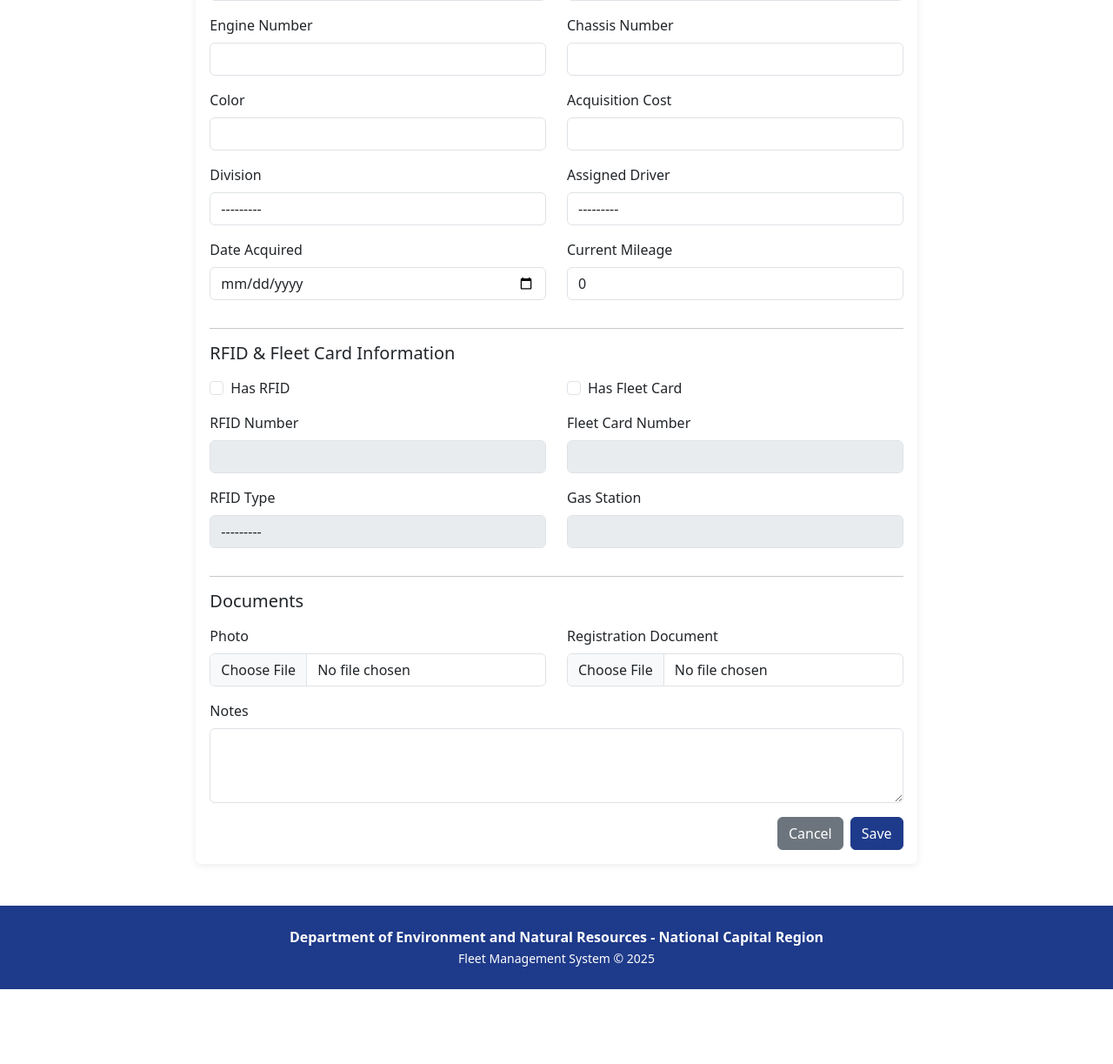
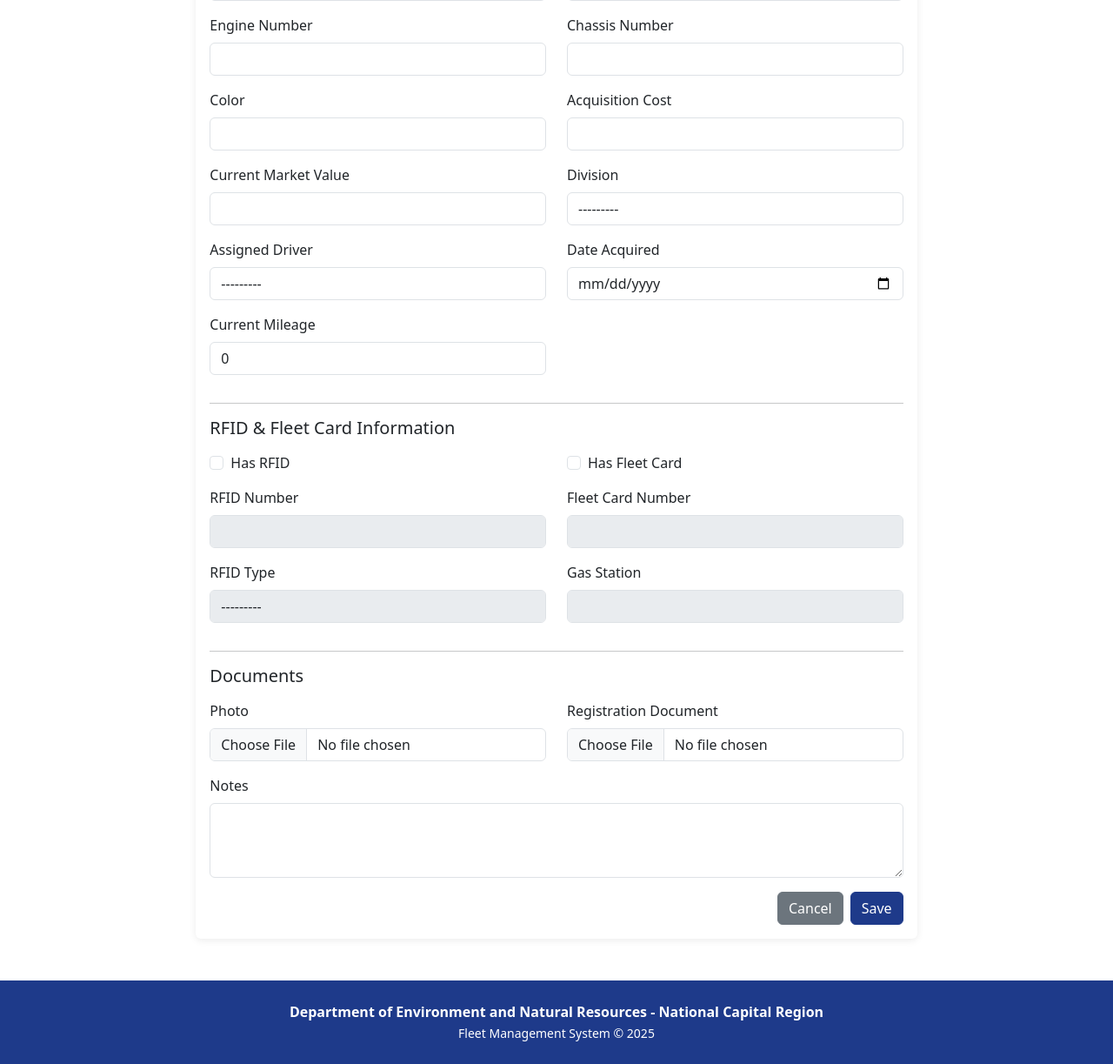
Before and after one commit to cursorprojects/DENR_NCR_FMS, a Django app: page /fleet/vehicles/add/ in a window 1280 px wide. Shown: the part 401-1624 px from the top of the page at 87% size. Before the commit the page ends 1538 px from the top, so only its background shows below. Run offline with Django 4.2, Linux system fonts and the light colour scheme; the visitor is signed in with stand-in values (Sample User, id 1); data that the repository does not hold is empty; parts of the project's set-up code (start-up, migrations or seed data) failed here and were passed over.

Commit message:
fix current market value

```diff
--- a/core/forms.py
+++ b/core/forms.py
@@ -12,7 +12,7 @@ class VehicleForm(forms.ModelForm):
         fields = [
             'plate_number', 'vehicle_type', 'model', 'brand', 'year',
             'engine_number', 'chassis_number', 'color', 'acquisition_cost',
-            'division', 'assigned_driver', 'status', 'date_acquired',
+            'current_market_value', 'division', 'assigned_driver', 'status', 'date_acquired',
             'current_mileage', 'rfid_number', 'rfid_type', 'fleet_card_number',
             'gas_station', 'photo', 'registration_document', 'notes'
         ]
@@ -26,6 +26,7 @@ class VehicleForm(forms.ModelForm):
             'chassis_number': forms.TextInput(attrs={'class': 'form-control'}),
             'color': forms.TextInput(attrs={'class': 'form-control'}),
             'acquisition_cost': forms.NumberInput(attrs={'class': 'form-control', 'step': '0.01'}),
+            'current_market_value': forms.NumberInput(attrs={'class': 'form-control', 'step': '0.01'}),
             'division': forms.Select(attrs={'class': 'form-control'}),
             'assigned_driver': forms.Select(attrs={'class': 'form-control'}),
             'status': forms.Select(attrs={'class': 'form-control'}),
@@ -191,7 +192,7 @@ class RepairForm(forms.ModelForm):
             if vehicle.status == 'For Disposal':
                 raise forms.ValidationError(
                     f"Cannot add repairs for vehicle {vehicle.plate_number} - Vehicle is marked FOR DISPOSAL. "
-                    "Repair costs have exceeded the disposal threshold (30% of half acquisition cost)."
+                    "Repair costs have exceeded the disposal threshold (half of current market value)."
                 )
             # Also check if vehicle would be in overuse condition
             if vehicle.is_for_disposal:
@@ -396,7 +397,7 @@ class PMSForm(forms.ModelForm):
             if vehicle.status == 'For Disposal':
                 raise forms.ValidationError(
                     f"Cannot add PMS for vehicle {vehicle.plate_number} - Vehicle is marked FOR DISPOSAL. "
-                    "Repair costs have exceeded the disposal threshold (30% of half acquisition cost)."
+                    "Repair costs have exceeded the disposal threshold (half of current market value)."
                 )
             # Also check if vehicle would be in overuse condition
             if vehicle.is_for_disposal:
--- a/core/models.py
+++ b/core/models.py
@@ -206,6 +206,7 @@ class Vehicle(models.Model):
     chassis_number = models.CharField(max_length=100, blank=True, verbose_name='Chassis Number')
     color = models.CharField(max_length=50, blank=True, verbose_name='Color')
     acquisition_cost = models.DecimalField(max_digits=15, decimal_places=2, null=True, blank=True, validators=[MinValueValidator(0)], verbose_name='Acquisition Cost')
+    current_market_value = models.DecimalField(max_digits=15, decimal_places=2, null=True, blank=True, validators=[MinValueValidator(0)], verbose_name='Current Market Value')
     division = models.ForeignKey(Division, on_delete=models.SET_NULL, null=True, blank=True)
     assigned_driver = models.ForeignKey(Driver, on_delete=models.SET_NULL, null=True, blank=True)
     status = models.CharField(max_length=20, choices=STATUS_CHOICES, default='Serviceable')
@@ -273,11 +274,10 @@ class Vehicle(models.Model):
 
     @property
     def disposal_threshold(self):
-        """Calculate the disposal threshold: 30% of (acquisition_cost / 2) = 15% of acquisition_cost"""
-        if not self.acquisition_cost or self.acquisition_cost <= 0:
+        """Calculate the disposal threshold: current_market_value / 2"""
+        if not self.current_market_value or self.current_market_value <= 0:
             return None
-        x = self.acquisition_cost / Decimal('2')
-        threshold = x * Decimal('0.30')  # 30% of x
+        threshold = self.current_market_value / Decimal('2')
         return threshold
 
     @property
@@ -302,7 +302,7 @@ class Vehicle(models.Model):
 
         # Mark for disposal if costs exceed threshold
         if is_for_disposal and self.status != 'For Disposal':
-            reason = f'Vehicle marked for disposal: Total repair costs ({total_costs:.2f}) exceed 30% of half acquisition cost (threshold: {threshold:.2f})'
+            reason = f'Vehicle marked for disposal: Total repair costs ({total_costs:.2f}) exceed half of current market value (threshold: {threshold:.2f})'
             self.update_status('For Disposal', user=user, reason=reason, auto_update=True)
             return True
 
@@ -432,7 +432,7 @@ class Repair(models.Model):
             if old_cost != current_cost or self.status != 'Completed':
                 should_recheck_disposal = True
 
-        if should_recheck_disposal and self.vehicle.acquisition_cost:
+        if should_recheck_disposal and self.vehicle.current_market_value:
             # Refresh vehicle from DB to get latest repair costs
             self.vehicle.refresh_from_db()
             self.vehicle.check_and_mark_for_disposal(user=None)
@@ -450,7 +450,7 @@ class Repair(models.Model):
                     )
         elif old_status == 'Completed' and self.status != 'Completed':
             # Repair was un-completed, recheck disposal status as costs have decreased
-            if self.vehicle.acquisition_cost:
+            if self.vehicle.current_market_value:
                 self.vehicle.refresh_from_db()
                 self.vehicle.check_and_mark_for_disposal(user=None)
 
--- a/core/views.py
+++ b/core/views.py
@@ -156,7 +156,7 @@ def vehicle_list(request):
 
     # Check and mark vehicles for disposal based on repair costs
     for vehicle in vehicles:
-        if vehicle.acquisition_cost:  # Only check if acquisition cost is set
+        if vehicle.current_market_value:  # Only check if current market value is set
             vehicle.check_and_mark_for_disposal(user=request.user)
 
     divisions = Division.objects.all()
@@ -168,7 +168,7 @@ def vehicle_list(request):
         overuse_info = None
         disposal_percentage = None
 
-        if vehicle.acquisition_cost:
+        if vehicle.current_market_value:
             threshold = vehicle.disposal_threshold
             total_costs = vehicle.total_repair_costs
             if threshold and threshold > 0:
--- a/templates/core/system_manual.html
+++ b/templates/core/system_manual.html
@@ -70,7 +70,7 @@
                         <ul class="mb-0">
                             <li>All repair and PMS processes require proper inspection workflow. You cannot complete repairs or PMS without approved pre and post-inspection reports.</li>
                             <li>Vehicles marked "For Disposal" cannot have new repairs or PMS added. Check vehicle disposal usage percentage on the vehicle list.</li>
-                            <li>Always set the acquisition cost when adding vehicles, as it's required for the disposal threshold calculation.</li>
+                            <li>Always set the current market value when adding vehicles, as it's required for the disposal threshold calculation.</li>
                         </ul>
                     </div>
                 </div>
@@ -101,7 +101,7 @@
                                 </li>
                                 <li>Make, Model, Year</li>
                                 <li>Engine and Chassis Numbers</li>
-                                <li>Acquisition details and cost (required for disposal threshold calculation)</li>
+                                <li>Acquisition details, cost, and current market value (current market value required for disposal threshold calculation)</li>
                                 <li>Current mileage and status</li>
                             </ul>
                         </li>
--- a/templates/core/vehicle_detail.html
+++ b/templates/core/vehicle_detail.html
@@ -76,6 +76,9 @@
                     </div>
                     <div class="col-md-6 mb-2">
                         <strong>Acquisition Cost:</strong> {{ vehicle.acquisition_cost|currency|default:"-" }}
+                    </div>
+                    <div class="col-md-6 mb-2">
+                        <strong>Current Market Value:</strong> {{ vehicle.current_market_value|currency|default:"-" }}
                     </div>
                     <div class="col-md-6 mb-2">
                         <strong>Current Mileage:</strong> {{ vehicle.current_mileage|default:"0" }} km
--- a/templates/core/vehicle_form.html
+++ b/templates/core/vehicle_form.html
@@ -65,19 +65,25 @@
                     </div>
                     <div class="row">
                         <div class="col-md-6 mb-3">
+                            <label class="form-label">Current Market Value</label>
+                            {{ form.current_market_value }}
+                        </div>
+                        <div class="col-md-6 mb-3">
                             <label class="form-label">Division</label>
                             {{ form.division }}
                         </div>
+                    </div>
+                    <div class="row">
                         <div class="col-md-6 mb-3">
                             <label class="form-label">Assigned Driver</label>
                             {{ form.assigned_driver }}
                         </div>
-                    </div>
-                    <div class="row">
                         <div class="col-md-6 mb-3">
                             <label class="form-label">Date Acquired</label>
                             {{ form.date_acquired }}
                         </div>
+                    </div>
+                    <div class="row">
                         <div class="col-md-6 mb-3">
                             <label class="form-label">Current Mileage</label>
                             {{ form.current_mileage }}
```
Also changed, not shown: core/migrations/0029_rename_department_permissions_to_division.py, core/migrations/0030_add_vehicle_current_market_value.py (added), templates/core/cms/division_delete.html (line endings or trailing spaces), templates/core/cms/division_form.html (line endings or trailing spaces), templates/core/cms/division_list.html (line endings or trailing spaces).
